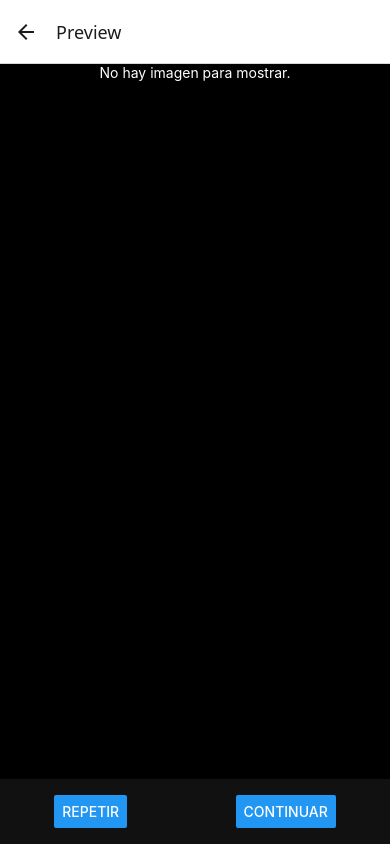
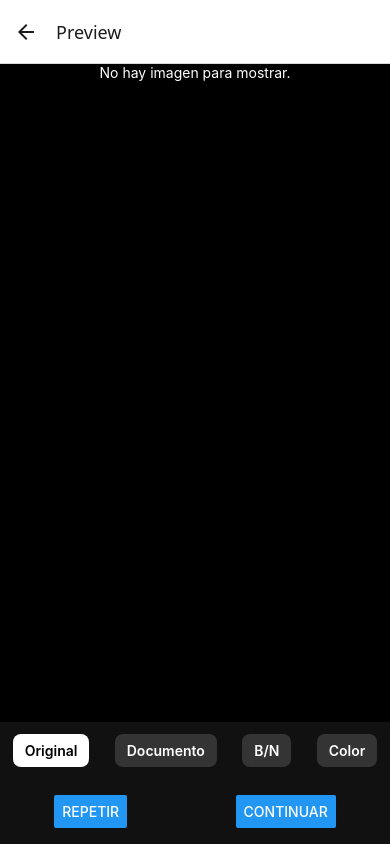
Before and after one commit to LUISVTP/docscan-app, a React Native app: screen /Preview in a window 390 px wide. Built offline with nearby package versions, Linux system fonts and the light colour scheme.

Commit message:
feat: image filters

```diff
--- a/package.json
+++ b/package.json
@@ -6,6 +6,7 @@
     "@react-native-async-storage/async-storage": "2.2.0",
     "@react-navigation/native": "^7.5.1",
     "@react-navigation/native-stack": "^7.21.0",
+    "@shopify/react-native-skia": "2.14.0",
     "expo": "~58.0.23",
     "expo-camera": "~58.0.14",
     "expo-file-system": "~58.0.13",
--- a/src/screens/PreviewScreen.tsx
+++ b/src/screens/PreviewScreen.tsx
@@ -1,29 +1,107 @@
-import { Button, Image, StyleSheet, Text, View } from 'react-native';
+import {
+  ActivityIndicator,
+  Alert,
+  Button,
+  Image,
+  Pressable,
+  StyleSheet,
+  Text,
+  View,
+} from 'react-native';
+import { useEffect, useState } from 'react';
 import { NativeStackScreenProps } from '@react-navigation/native-stack';
 
 import { RootStackParamList } from '../types/navigation';
+import { applyFilter, FilterName } from '../services/filters';
 
 type Props = NativeStackScreenProps<RootStackParamList, 'Preview'>;
+
+const FILTERS: { key: FilterName; label: string }[] = [
+  { key: 'original', label: 'Original' },
+  { key: 'document', label: 'Documento' },
+  { key: 'bw', label: 'B/N' },
+  { key: 'color', label: 'Color' },
+];
 
 export default function PreviewScreen({ navigation, route }: Props) {
   const imageUri = route.params?.imageUri;
 
+  const [originalUri, setOriginalUri] = useState<string | undefined>(imageUri);
+  const [displayUri, setDisplayUri] = useState<string | undefined>(imageUri);
+  const [activeFilter, setActiveFilter] = useState<FilterName>('original');
+  const [loading, setLoading] = useState(false);
+
+  useEffect(() => {
+    setOriginalUri(imageUri);
+    setDisplayUri(imageUri);
+    setActiveFilter('original');
+  }, [imageUri]);
+
+  const handleFilter = async (filter: FilterName) => {
+    if (!originalUri) return;
+    setActiveFilter(filter);
+    if (filter === 'original') {
+      setDisplayUri(originalUri);
+      return;
+    }
+    setLoading(true);
+    try {
+      const result = await applyFilter(originalUri, filter);
+      setDisplayUri(result);
+    } catch {
+      Alert.alert('Error', 'No se pudo aplicar el filtro.');
+      setActiveFilter('original');
+      setDisplayUri(originalUri);
+    } finally {
+      setLoading(false);
+    }
+  };
+
   return (
     <View style={styles.container}>
-      {imageUri ? (
+      <View style={styles.imageArea}>
+        {displayUri ? (
           <Image
-          source={{ uri: imageUri }}
+            source={{ uri: displayUri }}
             style={styles.image}
             resizeMode="contain"
           />
         ) : (
           <Text style={styles.placeholder}>No hay imagen para mostrar.</Text>
         )}
+        {loading && (
+          <View style={styles.loadingOverlay}>
+            <ActivityIndicator size="large" color="#fff" />
+          </View>
+        )}
+      </View>
+      <View style={styles.filters}>
+        {FILTERS.map((filter) => (
+          <Pressable
+            key={filter.key}
+            style={[
+              styles.filterButton,
+              activeFilter === filter.key && styles.filterButtonActive,
+            ]}
+            onPress={() => handleFilter(filter.key)}
+            disabled={loading}
+          >
+            <Text
+              style={[
+                styles.filterText,
+                activeFilter === filter.key && styles.filterTextActive,
+              ]}
+            >
+              {filter.label}
+            </Text>
+          </Pressable>
+        ))}
+      </View>
       <View style={styles.buttons}>
         <Button title="Repetir" onPress={() => navigation.navigate('Scan')} />
         <Button
           title="Continuar"
-          onPress={() => navigation.navigate('Crop', { imageUri })}
+          onPress={() => navigation.navigate('Crop', { imageUri: displayUri })}
         />
       </View>
     </View>
@@ -35,6 +113,10 @@ const styles = StyleSheet.create({
     flex: 1,
     backgroundColor: '#000',
   },
+  imageArea: {
+    flex: 1,
+    position: 'relative',
+  },
   image: {
     flex: 1,
     width: '100%',
@@ -45,6 +127,34 @@ const styles = StyleSheet.create({
     textAlign: 'center',
     textAlignVertical: 'center',
   },
+  loadingOverlay: {
+    ...StyleSheet.absoluteFill,
+    alignItems: 'center',
+    justifyContent: 'center',
+    backgroundColor: 'rgba(0,0,0,0.4)',
+  },
+  filters: {
+    flexDirection: 'row',
+    justifyContent: 'space-around',
+    paddingVertical: 12,
+    backgroundColor: '#111',
+  },
+  filterButton: {
+    paddingHorizontal: 12,
+    paddingVertical: 8,
+    borderRadius: 8,
+    backgroundColor: 'rgba(255,255,255,0.15)',
+  },
+  filterButtonActive: {
+    backgroundColor: '#fff',
+  },
+  filterText: {
+    color: '#fff',
+    fontWeight: '600',
+  },
+  filterTextActive: {
+    color: '#000',
+  },
   buttons: {
     flexDirection: 'row',
     justifyContent: 'space-around',
--- /dev/null
+++ b/src/services/filters.ts
@@ -0,0 +1,71 @@
+import * as FileSystem from 'expo-file-system/legacy';
+import { ImageFormat, Skia } from '@shopify/react-native-skia';
+
+export type FilterName = 'original' | 'document' | 'bw' | 'color';
+
+const BW_MATRIX = [
+  0.2126, 0.7152, 0.0722, 0, 0,
+  0.2126, 0.7152, 0.0722, 0, 0,
+  0.2126, 0.7152, 0.0722, 0, 0,
+  0, 0, 0, 1, 0,
+];
+
+const DOCUMENT_MATRIX = (() => {
+  const c = 1.6;
+  const b = 0.15;
+  return [
+    c * 0.2126, c * 0.7152, c * 0.0722, 0, b,
+    c * 0.2126, c * 0.7152, c * 0.0722, 0, b,
+    c * 0.2126, c * 0.7152, c * 0.0722, 0, b,
+    0, 0, 0, 1, 0,
+  ];
+})();
+
+const COLOR_MATRIX = (() => {
+  const s = 1.5;
+  return [
+    0.213 + 0.787 * s, 0.715 - 0.715 * s, 0.072 - 0.072 * s, 0, 0,
+    0.213 - 0.213 * s, 0.715 + 0.285 * s, 0.072 - 0.072 * s, 0, 0,
+    0.213 - 0.213 * s, 0.715 - 0.715 * s, 0.072 + 0.928 * s, 0, 0,
+    0, 0, 0, 1, 0,
+  ];
+})();
+
+const MATRICES: Record<Exclude<FilterName, 'original'>, number[]> = {
+  document: DOCUMENT_MATRIX,
+  bw: BW_MATRIX,
+  color: COLOR_MATRIX,
+};
+
+export async function applyFilter(uri: string, filter: FilterName): Promise<string> {
+  if (filter === 'original') {
+    return uri;
+  }
+
+  const data = await Skia.Data.fromURI(uri);
+  const image = Skia.Image.MakeImageFromEncoded(data);
+  if (!image) {
+    throw new Error('No se pudo decodificar la imagen.');
+  }
+
+  const surface = Skia.Surface.Make(image.width(), image.height());
+  if (!surface) {
+    throw new Error('No se pudo crear la superficie de dibujo.');
+  }
+
+  const canvas = surface.getCanvas();
+  const paint = Skia.Paint();
+  paint.setColorFilter(Skia.ColorFilter.MakeMatrix(MATRICES[filter]));
+  canvas.drawImage(image, 0, 0, paint);
+  surface.flush();
+
+  const snapshot = surface.makeImageSnapshot();
+  const base64 = snapshot.encodeToBase64(ImageFormat.JPEG, 90);
+
+  const target = `${FileSystem.cacheDirectory}filtered_${filter}_${Date.now()}.jpg`;
+  await FileSystem.writeAsStringAsync(target, base64, {
+    encoding: FileSystem.EncodingType.Base64,
+  });
+
+  return target;
+}
```
Also changed, not shown: 1 other file (tests, documents, lock files or other folders). Lines whose indentation alone changed are shown as unchanged.
